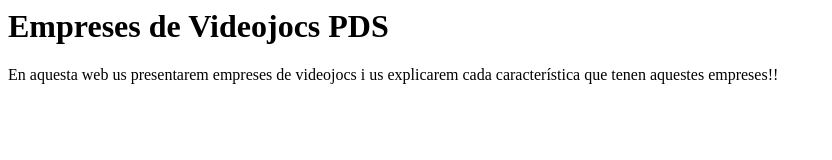
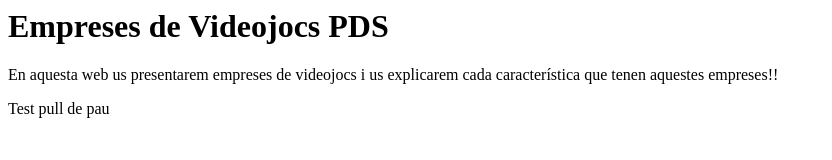
Before and after one commit to DennisPortu/DennisPortu.github.io, a plain HTML site: page index.html in a window 1280 px wide. Shown: the whole page, without its empty margins (0-832 px from the left). Drawn offline with Linux system fonts and the light colour scheme.

Commit message:
Prueba de pau de pull

```diff
--- a/index.html
+++ b/index.html
@@ -6,4 +6,5 @@
 <body>
     <h1>Empreses de Videojocs PDS</h1>
     <p>En aquesta web us presentarem empreses de videojocs i us explicarem cada característica que tenen aquestes empreses!!</p>
+    <p>Test pull de pau</p>
 </body>
```
